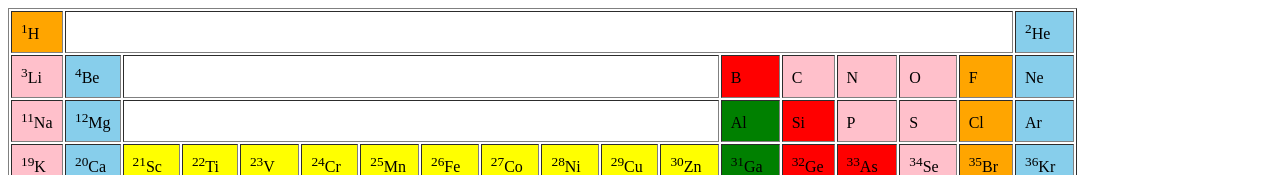
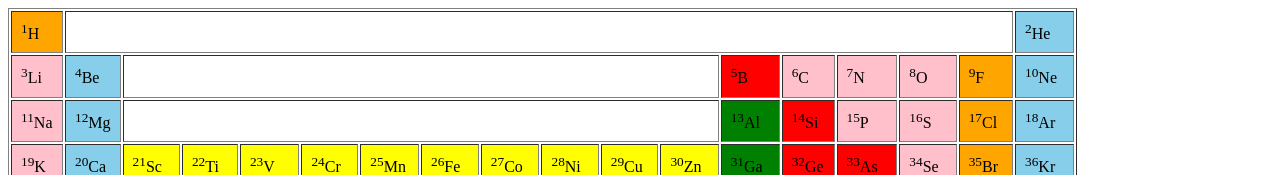
Before and after one commit to mnumair/CNC-Assignments, a plain HTML site: page CSS ASSIGNMENT-1 (A10)/index.html in a window 1280 px wide. Shown: the top 175 px of the page. Drawn offline with Linux system fonts and the light colour scheme.

Commit message:
Update index.html

```diff
--- a/CSS ASSIGNMENT-1 (A10)/index.html
+++ b/CSS ASSIGNMENT-1 (A10)/index.html
@@ -18,24 +18,24 @@
                 <td class="p"><sup>3</sup>Li</td>
                 <td class="sb"><sup>4</sup>Be</td>
                 <td colspan="10"></td>
-                <td class="r"><sup></sup>B</td>
-                <td class="p"><sup></sup>C</td>
-                <td class="p"><sup></sup>N</td>
-                <td class="p"><sup></sup>O</td>
-                <td class="o"><sup></sup>F</td>
-                <td class="sb"><sup></sup>Ne</td>
+                <td class="r"><sup>5</sup>B</td>
+                <td class="p"><sup>6</sup>C</td>
+                <td class="p"><sup>7</sup>N</td>
+                <td class="p"><sup>8</sup>O</td>
+                <td class="o"><sup>9</sup>F</td>
+                <td class="sb"><sup>10</sup>Ne</td>
 
             </tr>
             <tr>
                 <td class="p"><sup>11</sup>Na</td>
                 <td class="sb"><sup>12</sup>Mg</td>
                 <td colspan="10"></td>
-                <td class="gr"><sup></sup>Al</td>
-                <td class="r"><sup></sup>Si</td>
-                <td class="p"><sup></sup>P</td>
-                <td class="p"><sup></sup>S</td>
-                <td class="o"><sup></sup>Cl</td>
-                <td class="sb"><sup></sup>Ar</td>
+                <td class="gr"><sup>13</sup>Al</td>
+                <td class="r"><sup>14</sup>Si</td>
+                <td class="p"><sup>15</sup>P</td>
+                <td class="p"><sup>16</sup>S</td>
+                <td class="o"><sup>17</sup>Cl</td>
+                <td class="sb"><sup>18</sup>Ar</td>
 
             </tr>
             <tr>
```
